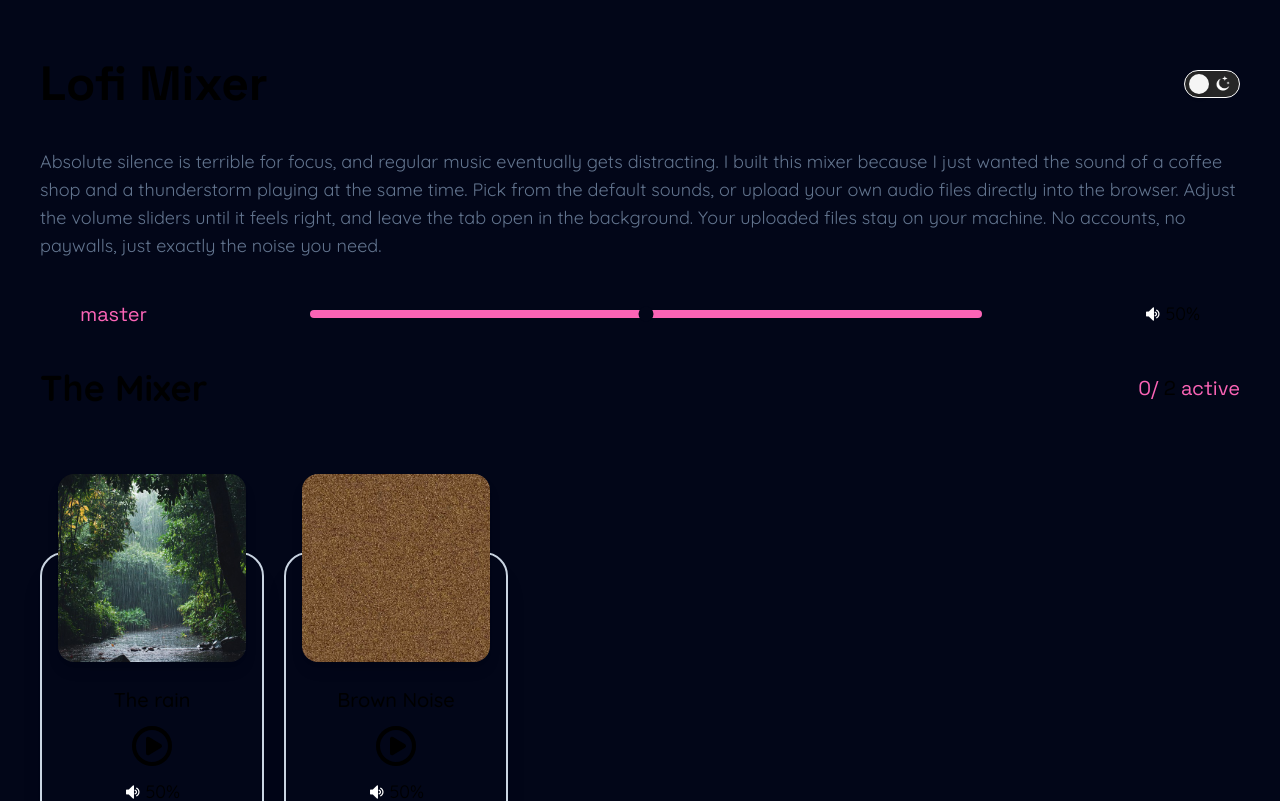
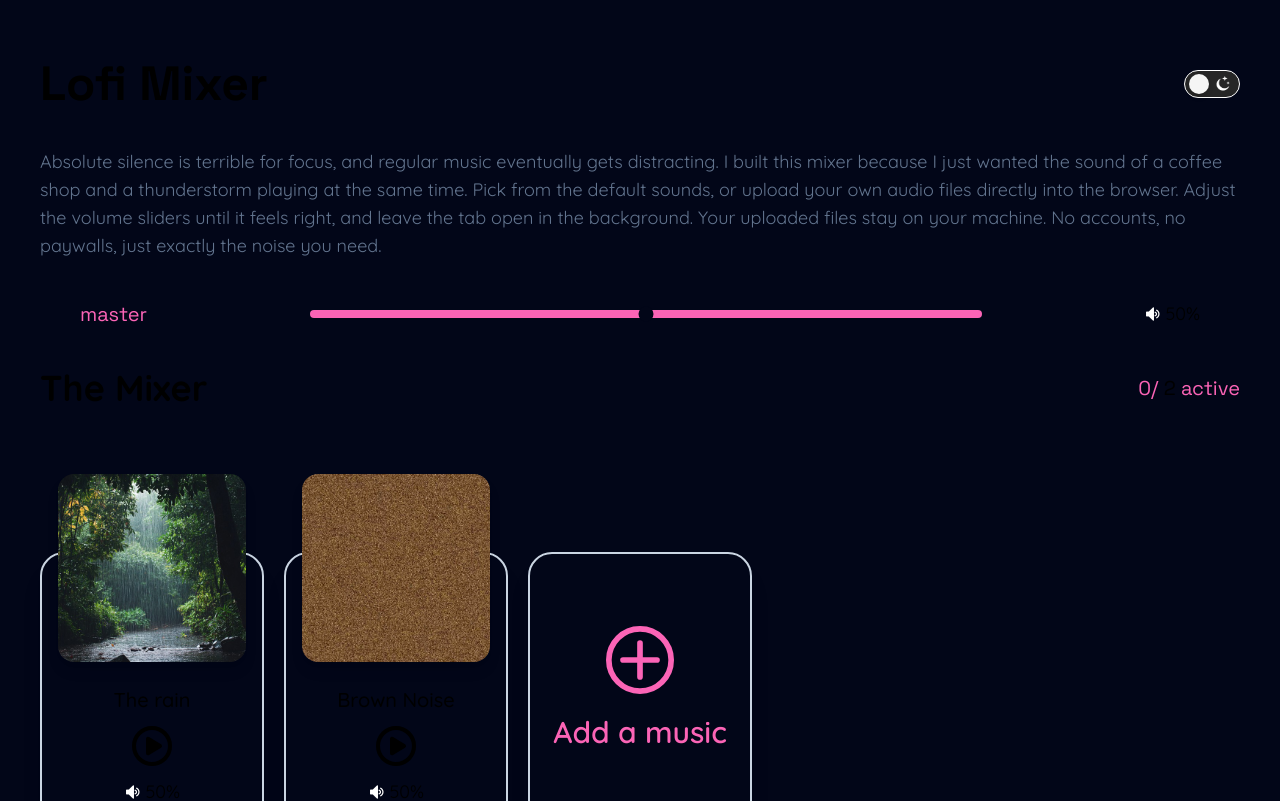
Before and after one commit to NovaNoctua/lofi-mixer, a Vue app: page / in a window 1280 px wide. Shown: the top 801 px of the page. Built offline with nearby package versions, Linux system fonts and the light colour scheme.

Commit message:
feat: add music card component with styles

```diff
--- a/src/App.vue
+++ b/src/App.vue
@@ -13,6 +13,7 @@ import MobileHeader from './components/MobileHeader.vue'
 import VolumeSlider from './components/VolumeSlider.vue'
 import AppFooter from './components/AppFooter.vue'
 import MusicCard from './components/MusicCard.vue'
+import AddMusicCard from './components/AddMusicCard.vue'
 
 const masterVolume = ref(50)
 
@@ -103,6 +104,7 @@ onUnmounted(() => {
               @update:model-value="() => updateVolume(index)"
               @toggle-audio-state="toggleAudioState(index)"
             />
+            <AddMusicCard />
           </div>
         </div>
       </section>
--- /dev/null
+++ b/src/components/AddMusicCard.vue
@@ -0,0 +1,19 @@
+<script setup>
+import add from '@/assets/icons/icon-add.svg'
+</script>
+<template>
+  <div
+    class="mt-16 flex flex-col justify-center items-center rounded-3xl border-2 border-slate-300 py-6 px-4 pt-0 shadow-xl gap-5 cursor-pointer hover:bg-pink-100"
+  >
+    <img
+      :src="add"
+      alt="Add button"
+      class="w-17"
+      style="
+        filter: brightness(0) saturate(100%) invert(71%) sepia(33%) saturate(7440%)
+          hue-rotate(295deg) brightness(102%) contrast(97%);
+      "
+    />
+    <p class="font-semibold text-3xl text-pink-400">Add a music</p>
+  </div>
+</template>
--- a/src/components/MusicCard.vue
+++ b/src/components/MusicCard.vue
@@ -1,5 +1,4 @@
 <script setup>
-import { ref } from 'vue'
 import VolumeSlider from './VolumeSlider.vue'
 import pause from '@/assets/icons/icon-pause.svg'
 import resume from '@/assets/icons/icon-resume.svg'
```
Also changed, not shown: src/assets/icons/icon-add.svg (added).
